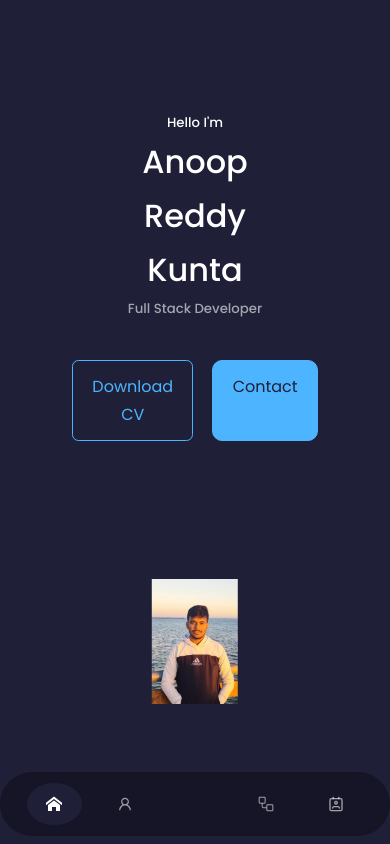
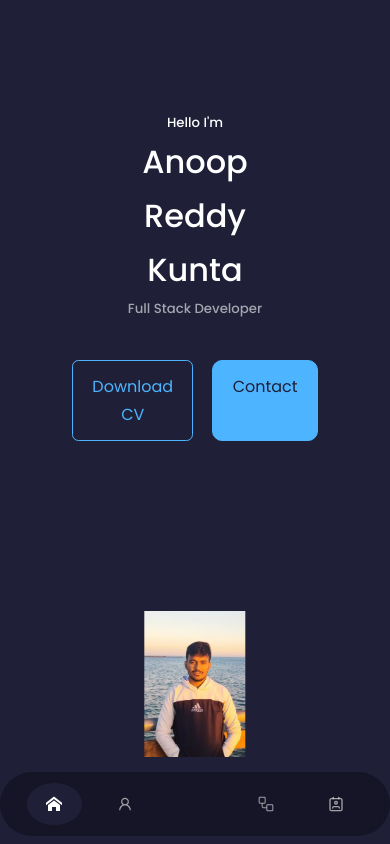
Before and after one commit to Anoopreddy123/PortFolio, a React (Create React App) app: page / in a window 390 px wide. Shown: the top 844 px of the page. Built offline with nearby package versions, Linux system fonts and the light colour scheme; some icons are missing.

Commit message:
changing the layout

```diff
--- a/src/Components/Header/Header.css
+++ b/src/Components/Header/Header.css
@@ -31,7 +31,7 @@ header {
 
 .me {
     margin-top: 50px;
-    width: 80%; /* Adjusted width for better responsiveness */
+    width: 100%; /* Adjusted width for better responsiveness */
     max-width: 22rem; /* Added max-width to control the image size */
     height: auto; /* Allowing the height to adjust proportionally */
     position: absolute;
@@ -61,10 +61,4 @@ header {
     .scroll_down {
         display: none;
     }
-
-    .me {
-        width: 90%; /* Adjusted width for smaller screens */
-        max-width: 18rem; /* Adjusted max-width for smaller screens */
-        padding: 3rem 1.5rem 1.5rem 1.5rem; /* Adjusted padding for smaller screens */
-    }
 }
```
